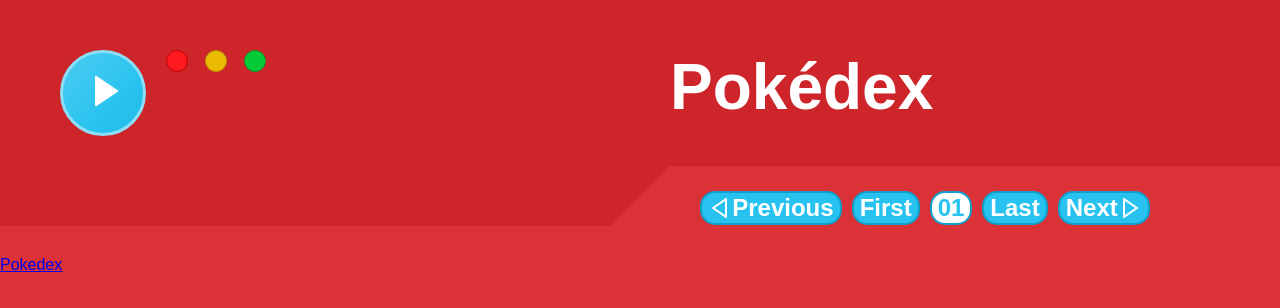
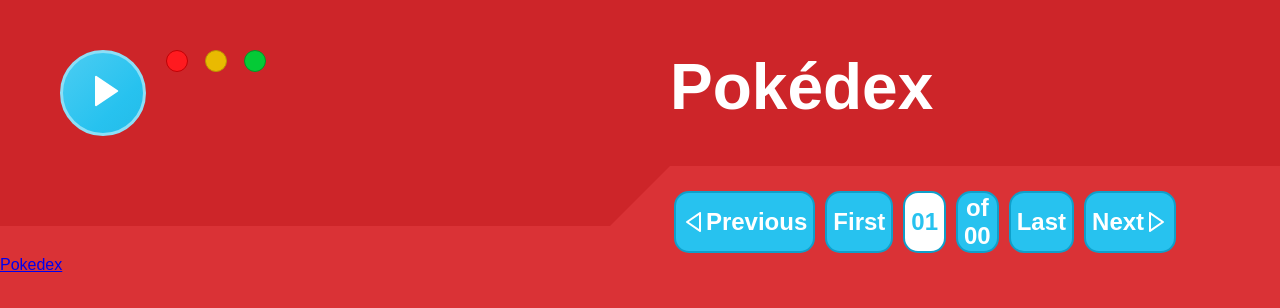
Before and after one commit to ptrick0/reactjs-pokedex, a React (Create React App) app: page / in a window 1280 px wide. Shown: the top 308 px of the page. Built offline with nearby package versions, Linux system fonts and the light colour scheme; no server answers.

Commit message:
feat: :sparkles: add total pages on top pagination component

```diff
--- a/src/components/button/index.js
+++ b/src/components/button/index.js
@@ -6,6 +6,7 @@ const Button = (props) => {
         <S.Button
             onClick={props.onClick}
             className={props.className}
+            {...props}
         >
             {props.children}
         </S.Button>
--- a/src/components/controls/index.js
+++ b/src/components/controls/index.js
@@ -37,10 +37,12 @@ const Controls = (props) => {
 
     const renderResumedPages = () => {
         const formattedCurrentKey = getFormattedKey(currentPage-1);
+        const formattedLastPage = getFormattedKey(totalPages-1);
         return (
             <>
                 <S.PageNum onClick={() => goToPage(0)}>First</S.PageNum>
                 <S.PageNum className="current">{formattedCurrentKey}</S.PageNum>
+                <S.PageNum disabled>{`of ${formattedLastPage}`}</S.PageNum>
                 <S.PageNum onClick={() => goToPage(totalPages-1)}>Last</S.PageNum>
             </>
         );
```
